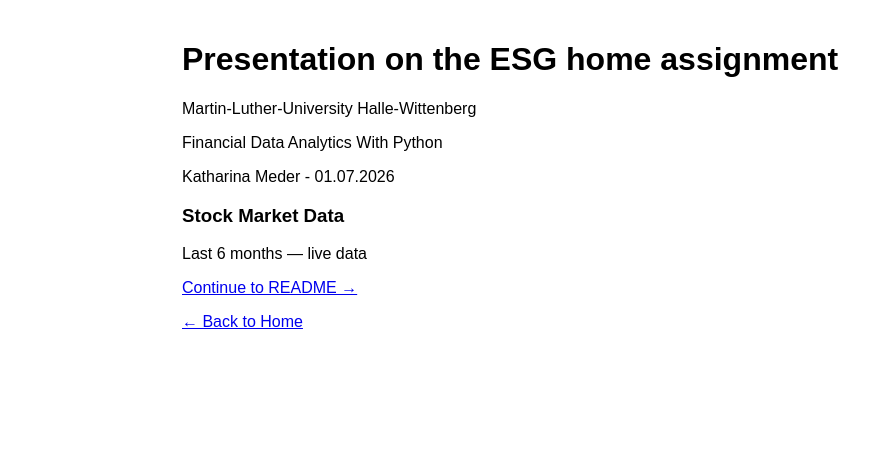
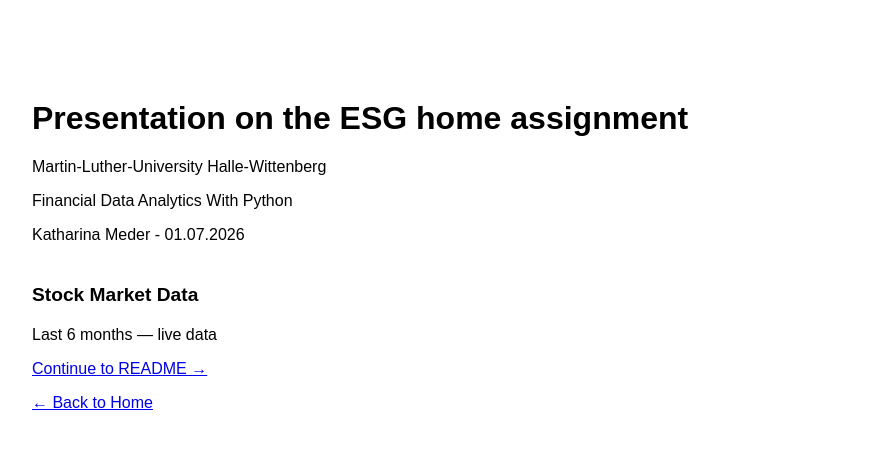
Before and after one commit to sonjaschnik/FantasticPresentation, a Django app: template presentation/templates/stocks.html in a window 1280 px wide. Shown: the top 449 px of the page, without its empty margins (8-877 px from the left). Run offline with Django 5.2, Linux system fonts and the light colour scheme; the template is opened without the code that fills it, so the values that code supplies are empty.

Commit message:
Update stocks.html

```diff
--- a/presentation/templates/stocks.html
+++ b/presentation/templates/stocks.html
@@ -4,9 +4,17 @@
     <title>Stock Charts</title>
     <script src="https://cdn.jsdelivr.net/npm/chart.js"></script>
     <style>
-        body { font-family: sans-serif; max-width: 900px; margin: 0 auto; padding: 20px 40px; }
-        .chart-container { margin-bottom: 60px; }
-        canvas { width: 100%; }
+      body {
+        font-family: sans-serif;
+        max-width: 1200px;       /* limits how wide the content gets */
+        margin: 0 auto;         /* centers it on the page */
+        padding: 20px 40px;     /* top/bottom: 20px, left/right: 40px */
+      }
+      .chart-container { margin-bottom: 60px; }
+      canvas { width: 100%; }
+      h1 { font-size: 2em; margin-top: 80px; }
+      h2 { font-size: 1.5em; margin-top: 60px; }
+      h3 { font-size: 1.2em; margin-top: 40px; }
     </style>
 </head>
 <body>
```
